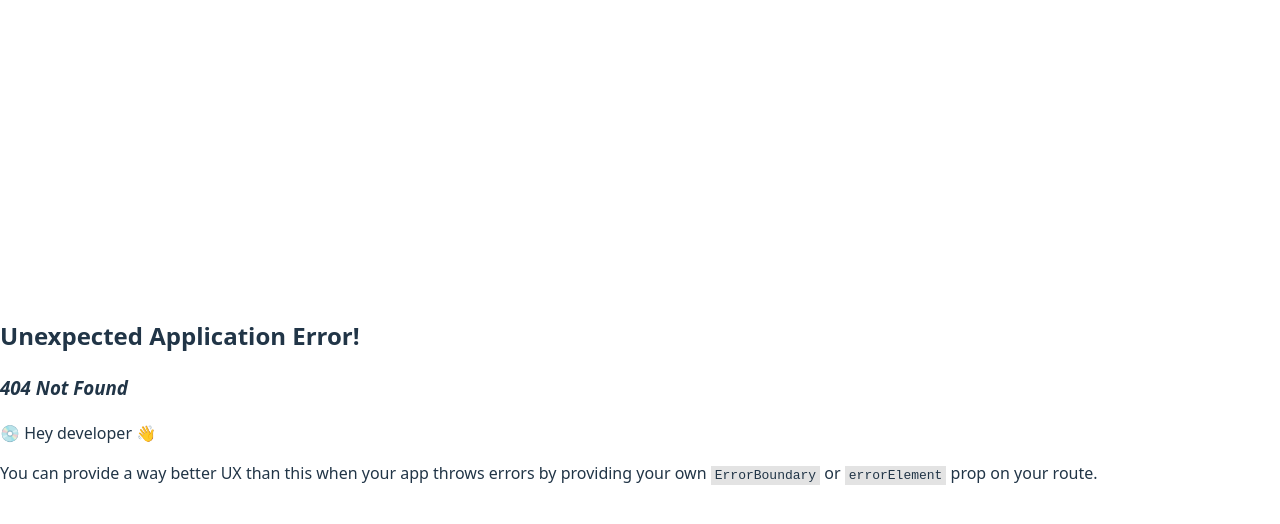
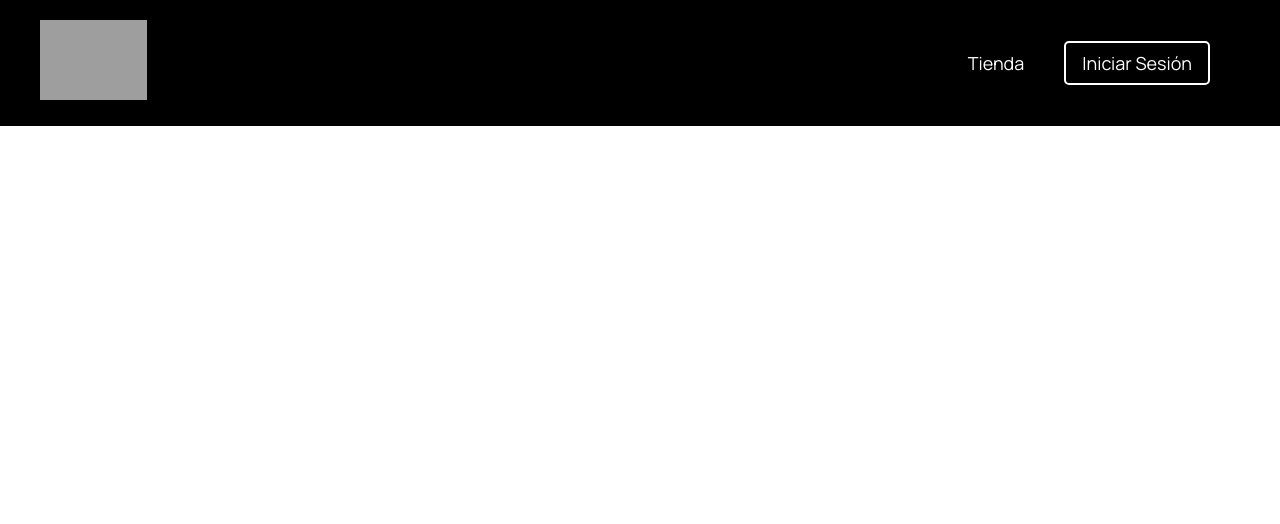
Before and after one commit to pablo-jm/ArDe, a React (Vite) app in the folder ArDe-Front/: page /admin/dashboard in a window 1280 px wide. Before the commit this address had no page. Shown: the top 524 px of the page. Built offline with nearby package versions, Linux system fonts and the light colour scheme; grey boxes are pictures that could not be loaded; a web font is replaced by a local one.

Commit message:
Admin Login Fixed and Admin Dashboards Created

```diff
--- a/ArDe-Front/src/components/AuthButton/AuthButton.jsx
+++ b/ArDe-Front/src/components/AuthButton/AuthButton.jsx
@@ -1,3 +1,4 @@
+import { useNavigate } from 'react-router-dom';
 import Swal from 'sweetalert2';
 import './AuthButton.css';
 
@@ -89,6 +90,8 @@ const AuthButton = () => {
 };
 
 
+  const Navigate = useNavigate();
+
   const handleLoginClick = () => {
     Swal.fire({
       title: 'Iniciar Sesión',
@@ -150,13 +153,20 @@ const AuthButton = () => {
             localStorage.setItem('token', data.token);
             localStorage.setItem('user', JSON.stringify(data.user));
 
+            if (data.user.role === 'admin') {
+              Swal.fire('¡Bienvenido, Admin!', '', 'success').then(() => {
+                Navigate('/admin/dashboard');
+              });
+
+            } else {
+
             Swal.fire('¡Bienvenido!', 'Inicio de sesión exitoso', 'success').then(() => {
               window.location.reload();
             });
 
             return data;
 
-        } catch (error) {
+        }} catch (error) {
           Swal.showValidationMessage(error.message || 'Error de red o servidor');
           return false;
         }
--- a/ArDe-Front/src/components/Header/Header.jsx
+++ b/ArDe-Front/src/components/Header/Header.jsx
@@ -100,7 +100,7 @@ const Header = () => {
             <input type="email" id="profile-email" class="sweet-input" placeholder="Email" value="${user.email}" style="width: 80%; padding: 6px; margin-bottom: 8px;" disabled>
             <input type="password" id="new-password" class="sweet-input" placeholder="Nueva contraseña" style="width: 80%; padding: 6px; margin-bottom: 8px;">
           </form>
-            <button type="button" id="logout-button" class="logout-button">Cerrar sesión</button
+            <button type="button" id="logout-button" class="logout-button">Cerrar sesión</button>
           <div style="margin-top: 15px;">
             <a href="#" id="delete-link" style="color: #1a73e8; text-decoration: none; font-size: 12px;">Puedes eliminar tu cuenta aquí</a>
           </div>
@@ -174,17 +174,22 @@ const Header = () => {
     });
 };
 
+  const logoLink = user?.role === 'admin' ? '/admin/dashboard' : '/';
+
+
   return (
     <header className="header">
       <div className="logo">
-        <Link to="/">
+        <Link to={logoLink}>
           <img src="https://res.cloudinary.com/df9wuyrbg/image/upload/v1747152138/Logo_ARDE_pab1ao.svg" alt="ARDE logo" className="logo-img" />
         </Link>
       </div>
       <nav className="nav-links">
         <ul>
           <li><Link to="/shop">Tienda</Link></li>
-          <li><a href="">Contacto</a></li>
+          {location.pathname !== '/admin/dashboard' && (
+            <li><a href="">Contacto</a></li>
+          )}
           <li>
             {user ? (
               <div className="user-session">
--- /dev/null
+++ b/ArDe-Front/src/pages/Admin/Dashboard.jsx
@@ -0,0 +1,11 @@
+import Header from '../../components/Header/Header';
+
+const Dashboard = () => {
+  return (
+    <div>
+      <Header />
+    </div>
+  );
+};
+
+export default Dashboard;
```
Also changed, not shown: ArDe-Front/src/router/Router.jsx (+7 -2 lines), ArDe-Front/src/pages/Admin/Dashboard.css (added), 2 other files (tests, documents, lock files or other folders).
